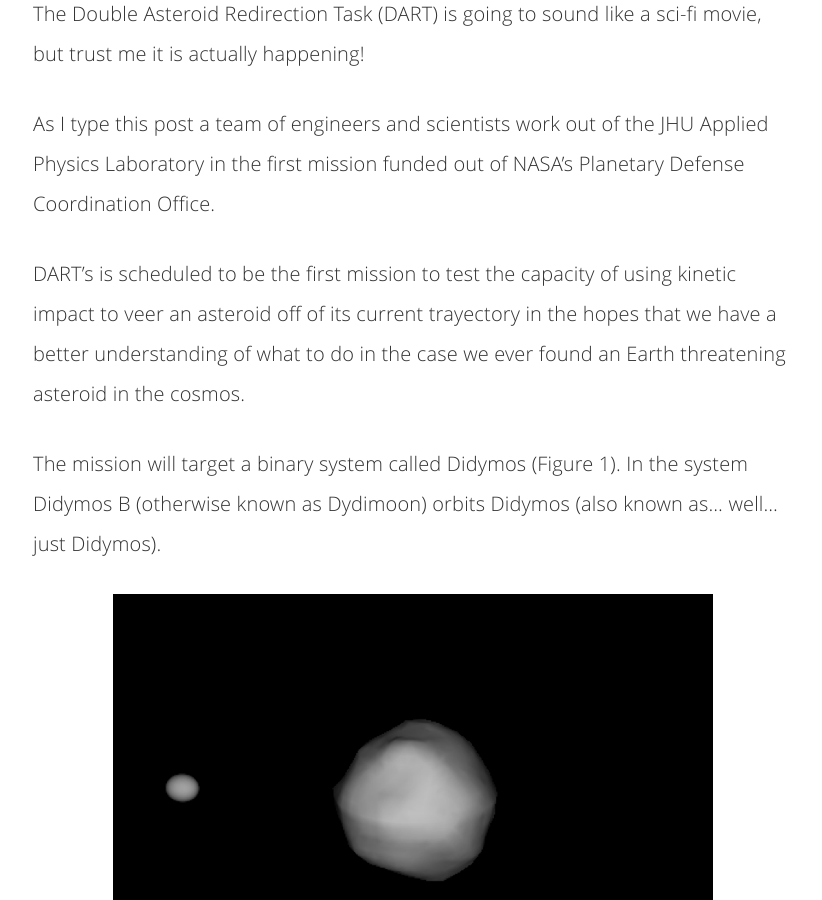
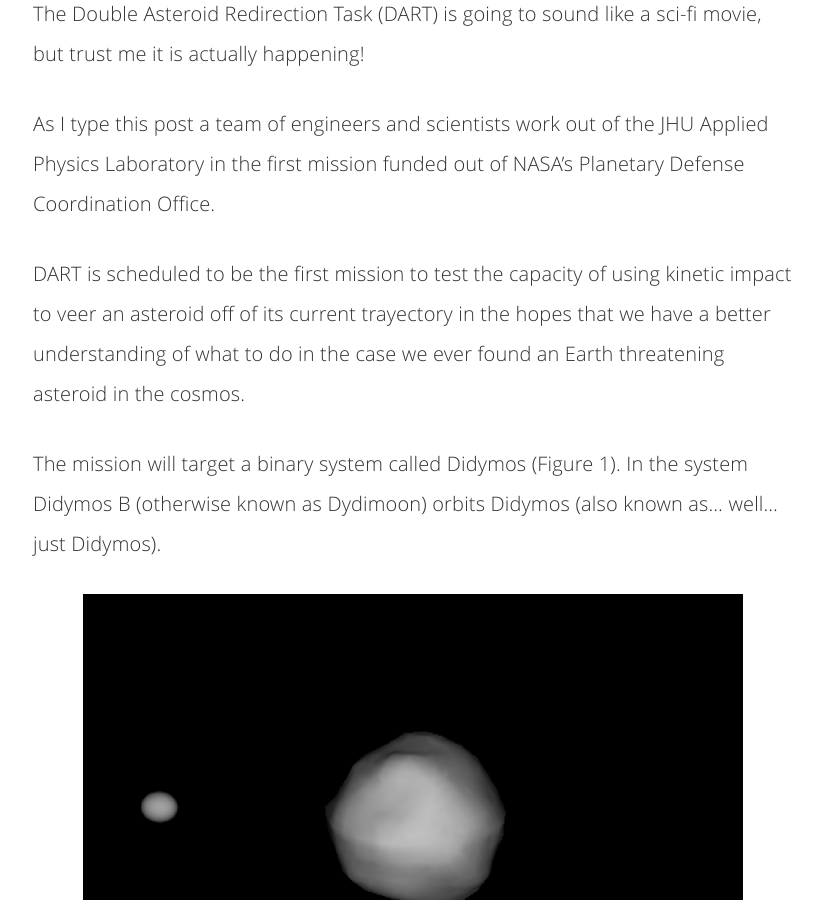
Before and after one commit to spacewired/spacewired.github.io, a Jekyll site: the page built from _posts/2019-03-29-dart-mission.md, in a window 1280 px wide and 900 px high, scrolled down 959 px. Shown: the whole window, without its empty margins (227-1049 px from the left). Built offline with Jekyll 4.4.1, drawn with Linux system fonts in a browser that asks for light colours; comment, search, counter and statistics services are not loaded; some of the changed lines change nothing that is shown.

Commit message:
Update dart article

```diff
--- a/_posts/2019-03-29-dart-mission.md
+++ b/_posts/2019-03-29-dart-mission.md
@@ -21,19 +21,19 @@ The Double Asteroid Redirection Task (DART) is going to sound like a sci-fi movi
 
 As I type this post a team of engineers and scientists work out of the JHU Applied Physics Laboratory in the first mission funded out of NASA's Planetary Defense Coordination Office.
 
-DART's is scheduled to be the first mission to test the capacity of using kinetic impact to veer an asteroid off of its current trayectory in the hopes that we have a better understanding of what to do in the case we ever found an Earth threatening asteroid in the cosmos.
+DART is scheduled to be the first mission to test the capacity of using kinetic impact to veer an asteroid off of its current trayectory in the hopes that we have a better understanding of what to do in the case we ever found an Earth threatening asteroid in the cosmos.
 
 The mission will target a binary system called Didymos (Figure 1). In the system Didymos B (otherwise known as Dydimoon) orbits Didymos (also known as... well... just Didymos).
 
 <figure>
  <img src="/assets/img/DART/didymos_archives.png" alt="didymos archives"
- width="50%"
+ width="55%"
  align="center"/>
  <figcaption align="center">
   Figure 1A: Didymos archive images
  </figcaption>
    <img src="/assets/img/DART/didymos_actual.jpg" alt="didymos actual"
- width="43%"
+ width="55%"
  align="center"/>
  <figcaption align="center">
   Figure 1B: Didymos actual images
@@ -46,7 +46,7 @@ The DART spacecraft itself is quite a marble as well (Figure 2)! In 15-18 months
 
 <figure>
  <img src="/assets/img/DART/target.jpg" alt="DART spacecraft"
- width="50%"
+ width="55%"
  align="center"/>
  <figcaption align="center">
   Figure 2: DART spacecraft
@@ -57,7 +57,7 @@ DART will make use of NASA's NEXT-C engine (Figure 3), an electric propulsion sy
 
 <figure>
  <img src="/assets/img/DART/nextc.jpg" alt="DART spacecraft NEXT-C Engine"
- width="50%"
+ width="55%"
  align="center"/>
  <figcaption align="center">
   Figure 3: The NEXT-C Engine thrusting its ions!
@@ -70,7 +70,7 @@ The spacecraft will indeed be quite small in comparison (Figure 4) to the astero
 
 <figure>
  <img src="/assets/img/DART/scale.png" alt="DART Mission Scale (Comparison to known things)"
- width="50%"
+ width="55%"
  align="center"/>
  <figcaption align="center">
   Figure 4: A comparison of the DART spacecraft, Didymos B and A to commonly known objects on Earth
```
